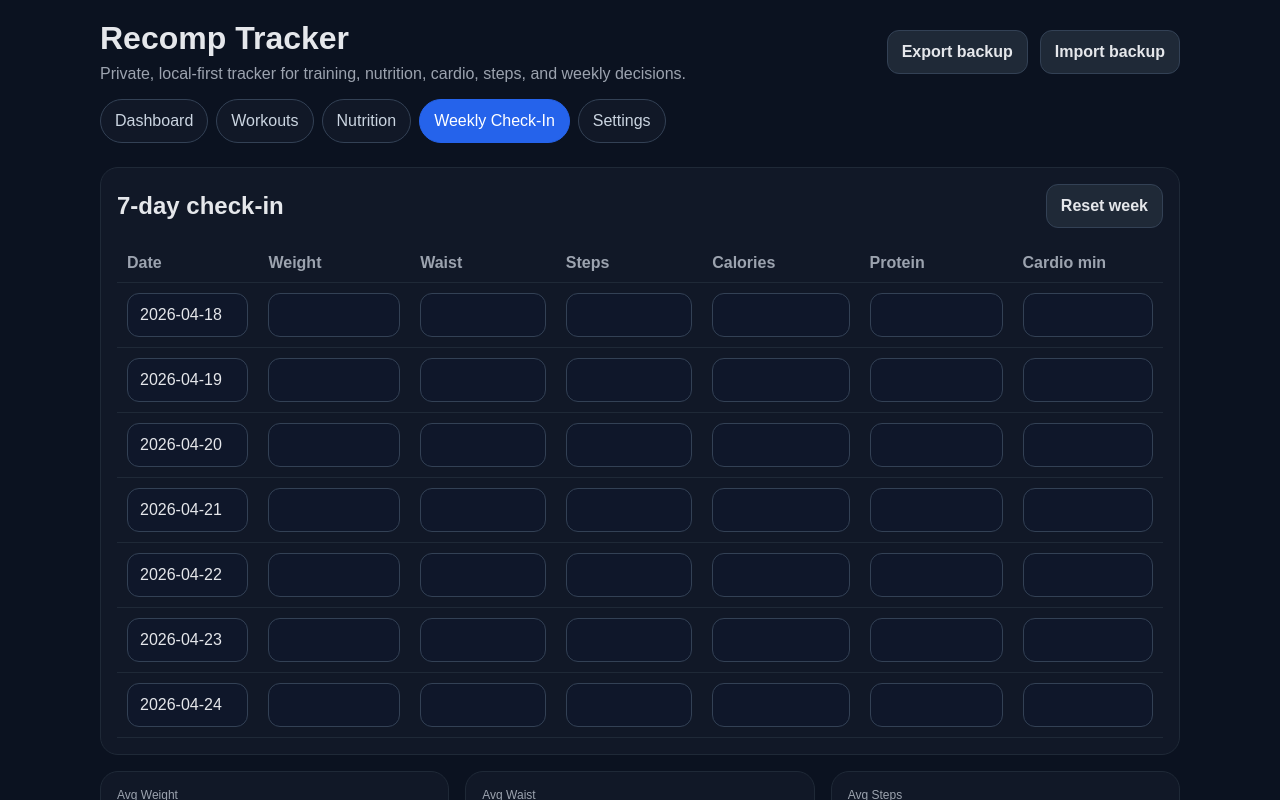
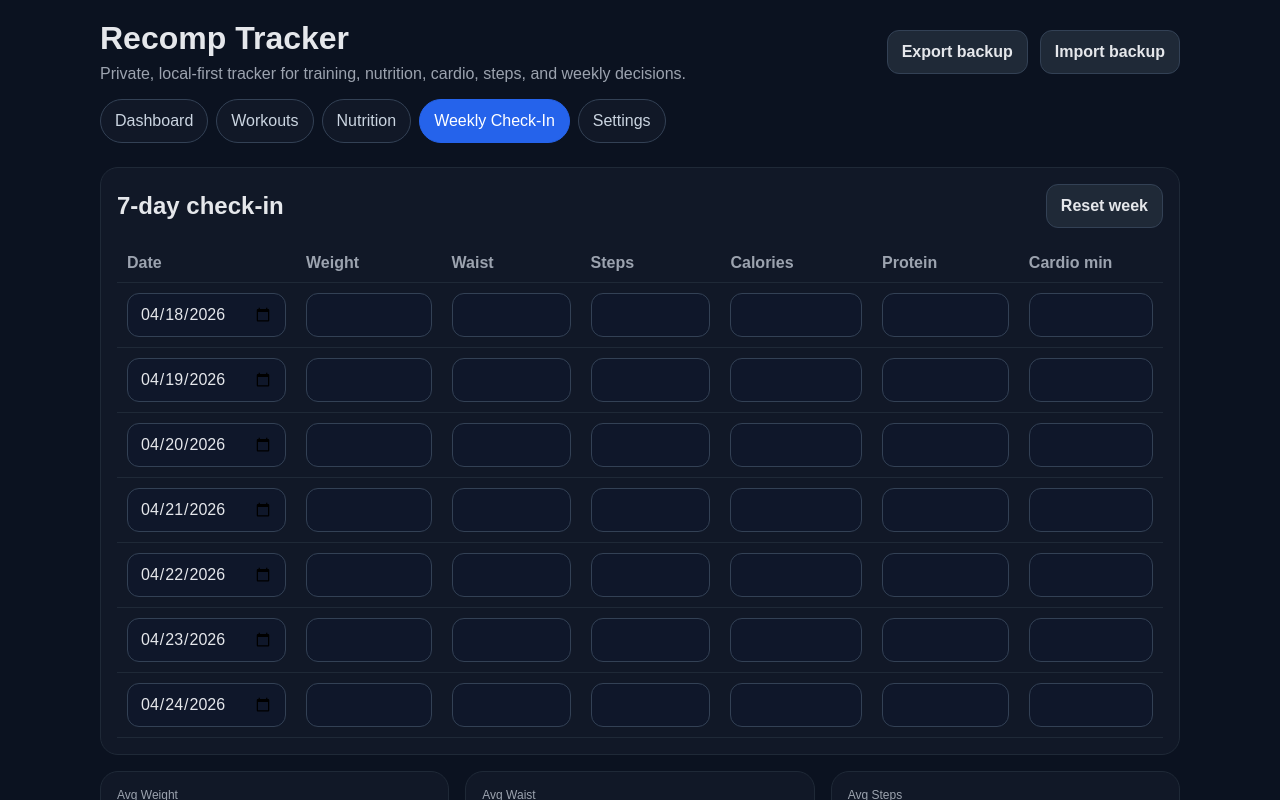
Before and after one commit to ravikiran-personal/betterbefit, a Next.js app: page / in a window 1280 px wide. Both pictures are taken after a click on the button "Weekly Check-In". Shown: the top 800 px of the page. Built offline with nearby package versions, Linux system fonts and the light colour scheme.

Commit message:
Update page.tsx

```diff
--- a/app/page.tsx
+++ b/app/page.tsx
@@ -1229,10 +1229,11 @@ export default function Page() {
                     <tr key={row.date + index}>
                       <td>
                         <input
-                          className="input"
-                          value={row.date}
-                          onChange={(e) => updateDaily(index, "date", e.target.value)}
-                        />
+  className="input"
+  type="date"
+  value={row.date || todayISO()}
+  onChange={(e) => updateDaily(index, "date", e.target.value)}
+/>
                       </td>
                       <td>
                         <NumericInput
```
